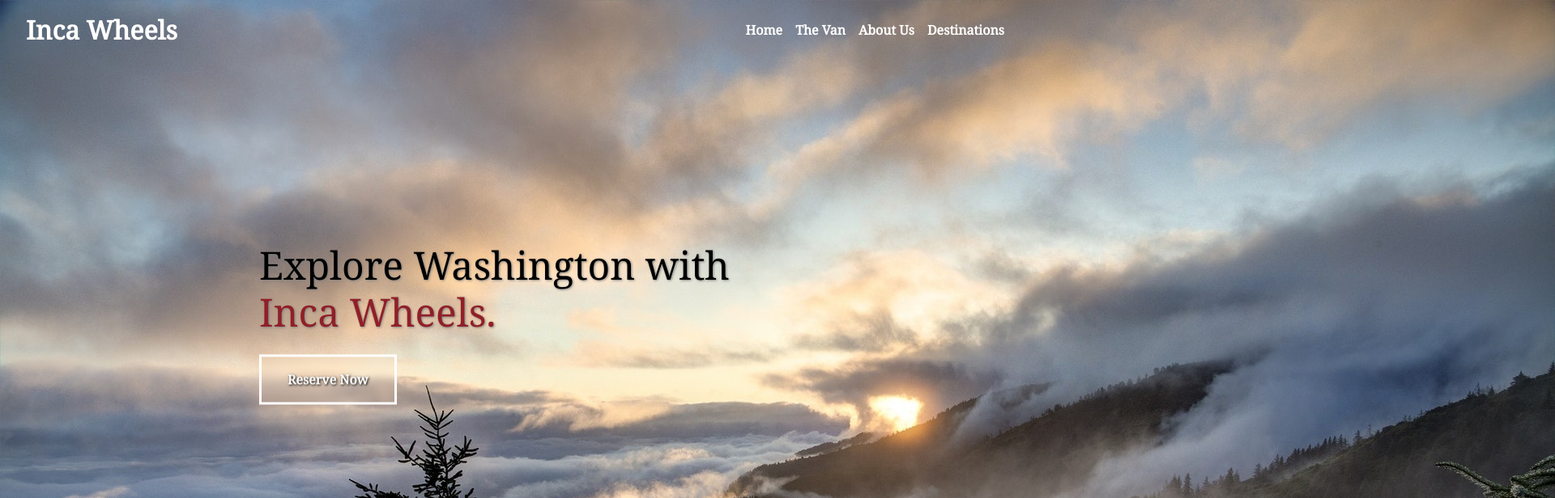
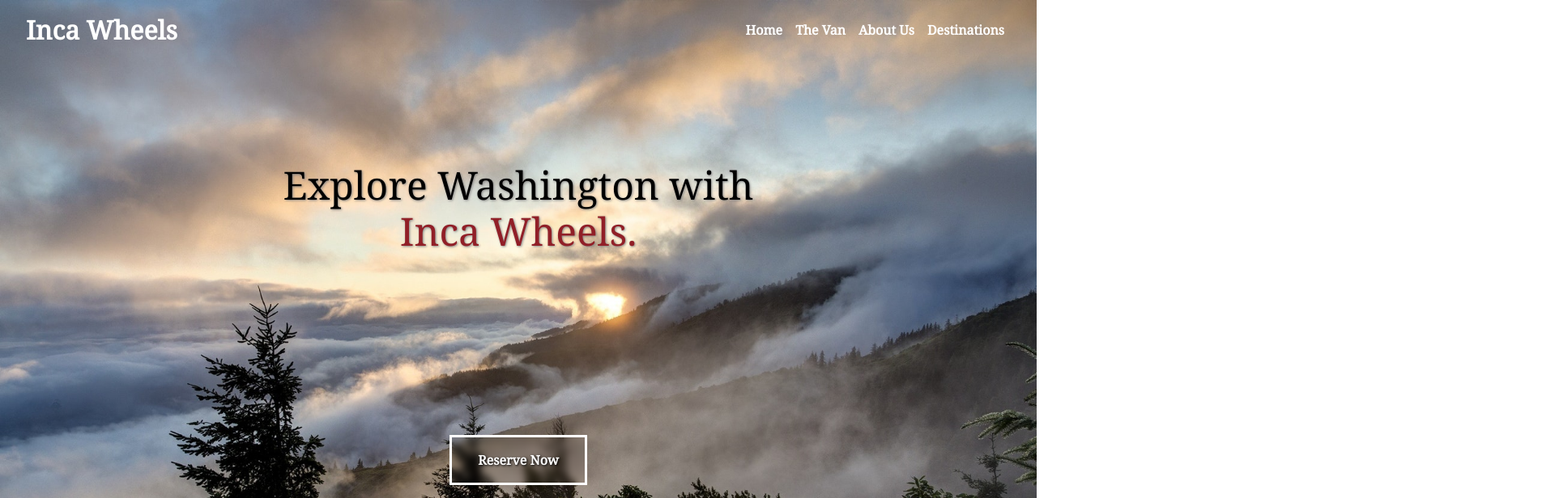
Before and after one commit to ColinJhEdwards/incawheels, a React (Create React App) app: page / in a window 1280 px wide. Shown: the top 616 px of the page at 81% size, 1920 px wide, since content can reach past the window. Built offline with nearby package versions, Linux system fonts and the light colour scheme.

Commit message:
adjusted text position on landing page and gave background image a full width and height to appear correctly on smaller devices

```diff
--- a/src/animations.js
+++ b/src/animations.js
@@ -33,12 +33,12 @@
 };
 
 export const ySlide = {
-  hidden: { y: "150%", opacity: 0 },
+  hidden: { y: "50%", opacity: 0 },
   show: {
     y: "0%",
     opacity: 1,
 
-    transition: { duration: 1, delay: 0.5 },
+    transition: { duration: 1 },
   },
 };
 
--- a/src/components/Landing.js
+++ b/src/components/Landing.js
@@ -2,7 +2,6 @@
 import styled from "styled-components";
 import { motion } from "framer-motion";
 import washington from "../images/washington.jpg";
-import van from "../images/1.jpg";
 import { ySlide } from "../animations";
 
 const Landing = () => {
@@ -12,10 +11,12 @@
         <div className="one">
           <img src={washington} alt="washington-photo" />
           <div className="text">
-            <h2>
+            <motion.h2 variants={ySlide} initial="hidden" animate="show">
               Explore Washington with <span>Inca Wheels.</span>
-            </h2>
-            <button>Reserve Now</button>
+            </motion.h2>
+            <motion.button variants={ySlide} initial="hidden" animate="show">
+              Reserve Now
+            </motion.button>
           </div>
         </div>
       </div>
@@ -33,13 +34,22 @@
         position: absolute;
         top: 0;
         left: 0;
+        width: 100%;
+        height: 100%;
+        object-fit: cover;
       }
       .text {
+        height: 100%;
+        display: flex;
+        flex-direction: column;
+        align-items: center;
+        justify-content: space-evenly;
         position: absolute;
         top: 50%;
         left: 50%;
         transform: translate(-50%, -50%);
         h2 {
+          text-align: center;
           color: black;
           text-shadow: 1px 1px 3px gray;
           font-size: 3rem;
```
